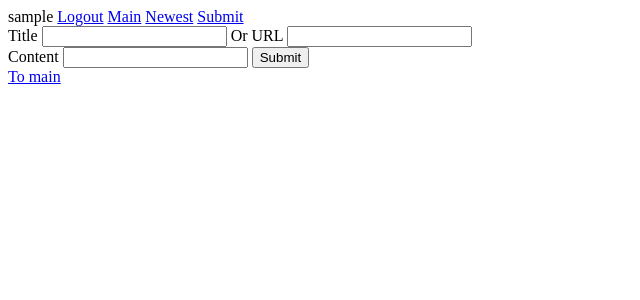
After one commit to ShinJJang/newspaper, a Django app: page /thread/new/ in a window 1280 px wide. The commit adds this page. Shown: the top 300 px of the page, without its empty margins (0-640 px from the left). Run offline with Django 3.2, Linux system fonts and the light colour scheme; the visitor is signed in with stand-in values (Sample User, id 1).

Commit message:
Add thread submit without URL parsing

```diff
--- a/news/views.py
+++ b/news/views.py
@@ -3,6 +3,7 @@ from django.contrib.auth import logout
 from django.contrib.auth.models import User
 from django.db import IntegrityError
 from news.models import Thread
+from django.contrib.auth.decorators import login_required
 
 
 def index(request):
@@ -58,8 +59,47 @@ def newest_list(request):
     }
     return render(request, 'newest_list.html', context)
 
+
 def read_thread(request, thread_id):
     context = {
         "thread": get_object_or_404(Thread, id=thread_id)
     }
     return render(request, 'thread.html', context)
+
+
+@login_required
+def new_thread(request):
+    try:
+        if request.session["error"]:
+            error_message = request.session["error"]
+            del request.session["error"]
+    except KeyError:
+        error_message = None
+
+    context = {
+        "error_message": error_message
+    }
+    return render(request, 'new_thread.html', context)
+
+
+@login_required
+def submit_thread(request):
+    try:
+        title = request.POST["title"].strip()
+        url = request.POST["url"].strip()
+        content = request.POST["content"].strip()
+
+        if not title and url:
+            pass
+            #title = urllib2.get()
+        elif title:
+            thread = Thread(title=title, url=url, content=content, writer_id=request.user.id)
+            thread.save()
+            return redirect("newest_list")
+
+    except KeyError:
+        request.session["error"] = "올바른 요청이 아닙니다"
+        return redirect("signup")
+    else:
+        request.session["error"] = "입력한 정보가 올바르지 않습니다"
+        return redirect("new_thread")
--- a/newspaper/urls.py
+++ b/newspaper/urls.py
@@ -13,7 +13,10 @@ urlpatterns = patterns('',
     url(r'^signup/submit/$',        'news.views.signup_submit', name='signup_submit'),
     url(r'^logout/$',               'news.views.user_logout', name='user_logout'),
     url(r'^newest/$',               'news.views.newest_list', name='newest_list'),
-    #url(r'^thread/submit/$',        'news.views.submit_thread', name='submit_thread'),
+    url(r'^thread/new/$',        'news.views.new_thread', name='new_thread'),
+    url(r'^thread/submit/$',        'news.views.submit_thread', name='submit_thread'),
     url(r'^thread/(?P<thread_id>\d+)/$', 'news.views.read_thread', name='read_thread'),
     # edit profile
+    # submit comment
+    # about
 )
--- a/templates/header.html
+++ b/templates/header.html
@@ -16,5 +16,6 @@
     {% endif %}
 
     <a href="{% url 'index' %}">Main</a>
-    <a href="{% url 'newest_list' %}">New</a>
+    <a href="{% url 'newest_list' %}">Newest</a>
+    <a href="{% url 'new_thread' %}">Submit</a>
 </div>
--- /dev/null
+++ b/templates/new_thread.html
@@ -0,0 +1,23 @@
+{% include 'header.html' %}
+{% include 'error.html' %}
+<div>
+    <form method="post" action="{% url 'submit_thread' %}">
+        {% csrf_token %}
+        <label for="title">Title</label>
+        <input type="text" id="title" name="title">
+
+        <span>Or</span>
+        <label for="url">URL</label>
+        <input type="url" id="url" name="url">
+
+        <br/>
+        <label for="content">Content</label>
+        <input type="text" id="content" name="content">
+        <input type="submit" value="Submit">
+
+        <br/>
+        <a href="{% url 'index' %}">To main</a>
+    </form>
+</div>
+
+{% include 'footer.html' %}
```
